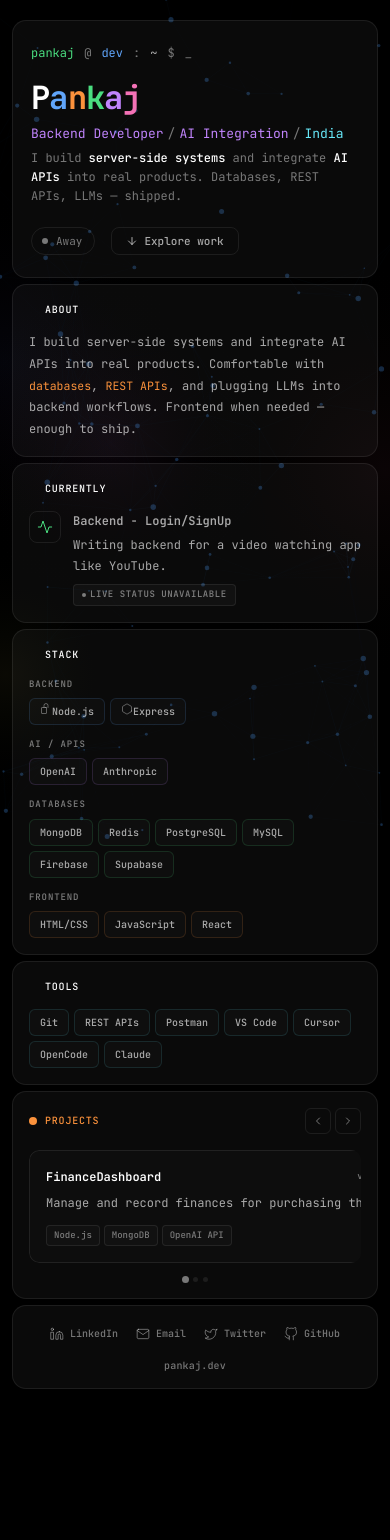
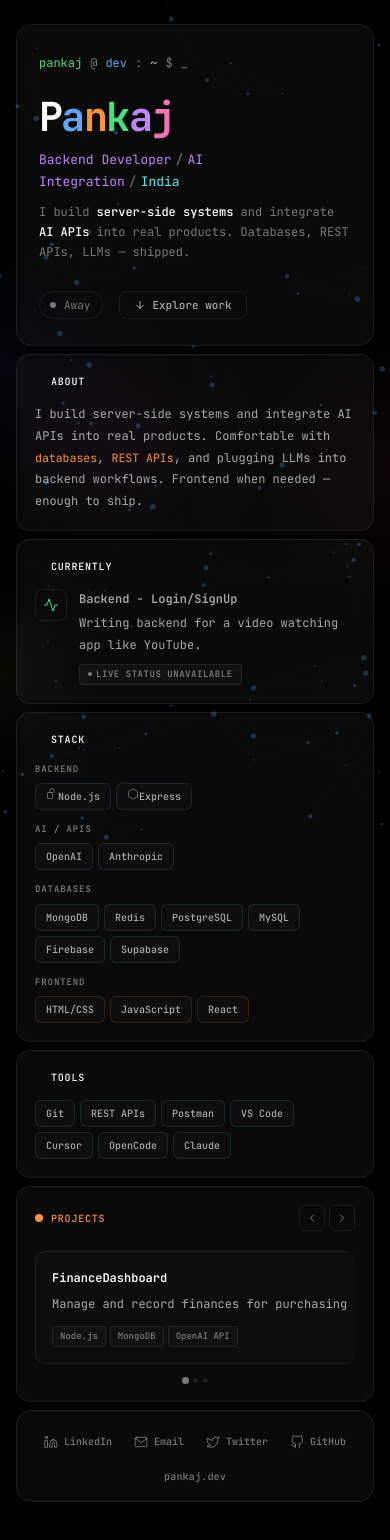
Before and after one commit to pankaj-q/About_me, a React (Vite) app in the folder client/: page / in a window 390 px wide. Shown: the top 1540 px of the page. Before the commit the page ends 1429 px from the top, so only its background shows below. Built offline with nearby package versions, Linux system fonts and the light colour scheme; no server answers.

Commit message:
UI part changes

```diff
--- a/client/index.html
+++ b/client/index.html
@@ -3,7 +3,7 @@
   <head>
     <meta charset="UTF-8" />
     <meta name="viewport" content="width=device-width, initial-scale=1.0" />
-    <title>Pankaj — Portfolio</title>
+    <title>Pankaj-Backend Developer</title>
     <link rel="preconnect" href="https://fonts.googleapis.com" />
     <link rel="preconnect" href="https://fonts.gstatic.com" crossorigin />
     <link href="https://fonts.googleapis.com/css2?family=JetBrains+Mono:wght@300;400;500;600;700&display=swap" rel="stylesheet" />
--- a/client/src/App.css
+++ b/client/src/App.css
@@ -26,37 +26,34 @@
   background: var(--bg);
   color: var(--text);
   font-family: var(--font);
-  font-size: 13px;
+  font-size: 14px;
   line-height: 1.7;
   min-height: 100vh;
-  display: flex;
-  justify-content: center;
-  padding: 40px 16px 60px;
   overflow-x: hidden;
   -webkit-font-smoothing: antialiased;
 }
 
 #root {
   width: 100%;
-  display: flex;
-  justify-content: center;
 }
 
 .portfolio {
   width: 100%;
-  max-width: 720px;
+  max-width: 1200px;
+  margin: 0 auto;
+  padding: 48px 32px 80px;
   display: flex;
   flex-direction: column;
-  gap: 6px;
+  gap: 8px;
   position: relative;
   z-index: 1;
 }
 
 /* ─── HERO ─── */
 .hero {
-  padding: 32px 32px 28px;
+  padding: 48px 48px 36px;
   border: 1px solid var(--border);
-  border-radius: 14px;
+  border-radius: 16px;
   background: var(--surface);
   animation: fadeIn 0.5s ease both;
 }
@@ -64,10 +61,10 @@
 .hero-line {
   display: flex;
   align-items: center;
-  gap: 10px;
-  font-size: 12px;
+  gap: 12px;
+  font-size: 14px;
   color: var(--text-dim);
-  margin-bottom: 24px;
+  margin-bottom: 32px;
   user-select: none;
 }
 
@@ -78,11 +75,11 @@
 .hero-line-dollar { color: var(--text-dim); }
 
 .hero-name {
-  font-size: 48px;
+  font-size: 72px;
   font-weight: 700;
-  line-height: 1.05;
-  letter-spacing: -0.03em;
-  margin-bottom: 8px;
+  line-height: 1;
+  letter-spacing: -0.04em;
+  margin-bottom: 12px;
   display: flex;
   gap: 0;
 }
@@ -104,9 +101,9 @@
 }
 
 .hero-title {
-  font-size: 13px;
+  font-size: 15px;
   color: var(--text-mid);
-  margin-bottom: 4px;
+  margin-bottom: 8px;
 }
 
 .hero-title-code {
@@ -123,10 +120,11 @@
 }
 
 .hero-tagline {
-  font-size: 12px;
+  font-size: 14px;
   color: var(--text-dim);
-  margin-bottom: 20px;
-  line-height: 1.6;
+  margin-bottom: 28px;
+  line-height: 1.7;
+  max-width: 640px;
 }
 
 .hero-tagline strong {
@@ -224,15 +222,15 @@
 /* ─── GRID ─── */
 .mid-grid {
   display: grid;
-  grid-template-columns: 1fr 1fr;
-  gap: 6px;
+  grid-template-columns: 2fr 1.5fr 1.5fr;
+  gap: 8px;
   align-items: start;
 }
 
 .mid-col {
   display: flex;
   flex-direction: column;
-  gap: 6px;
+  gap: 8px;
 }
 
 /* ─── PANEL ─── */
@@ -443,7 +441,11 @@
   display: flex;
   align-items: center;
   justify-content: space-between;
-  margin-bottom: 16px;
+  margin-bottom: 20px;
+}
+
+.project-card {
+  min-width: calc(33.33% - 6px);
 }
 
 .slider-arrows {
@@ -602,9 +604,9 @@
   display: flex;
   align-items: center;
   justify-content: space-between;
-  padding: 18px 24px;
+  padding: 24px 32px;
   border: 1px solid var(--border);
-  border-radius: 14px;
+  border-radius: 16px;
   background: var(--surface);
   animation: fadeIn 0.5s ease both;
   animation-delay: 0.15s;
@@ -652,18 +654,23 @@
 }
 
 /* ─── RESPONSIVE ─── */
+@media (max-width: 900px) {
+  .mid-grid { grid-template-columns: 1fr 1fr; }
+  .project-card { min-width: calc(50% - 4px); }
+}
 @media (max-width: 640px) {
-  body { padding: 20px 12px 40px; }
-  .portfolio { max-width: 100%; }
-  .hero { padding: 22px 18px 22px; }
-  .hero-name { font-size: 32px; }
-  .hero-line { margin-bottom: 18px; }
+  .portfolio { padding: 24px 16px 60px; }
+  .hero { padding: 28px 22px 26px; }
+  .hero-line { font-size: 12px; margin-bottom: 24px; gap: 8px; }
+  .hero-name { font-size: 40px; }
+  .hero-title { font-size: 13px; }
+  .hero-tagline { font-size: 12px; max-width: 100%; }
   .mid-grid { grid-template-columns: 1fr; }
-  .panel { padding: 16px 16px; }
-  .project-card { min-width: calc(100% - 0px); }
-  .footer { padding: 14px 16px; flex-direction: column; gap: 10px; }
-  .footer-links { gap: 2px; }
-  .footer-link { padding: 4px 7px; font-size: 10px; }
+  .panel { padding: 18px; }
+  .project-card { min-width: 100%; }
+  .footer { padding: 16px 18px; flex-direction: column; gap: 12px; }
+  .footer-links { gap: 4px; }
+  .footer-link { padding: 5px 8px; font-size: 10px; }
 }
 
 @keyframes fadeIn {
--- a/client/src/App.jsx
+++ b/client/src/App.jsx
@@ -7,21 +7,25 @@
     name: 'FinanceDashboard',
     desc: 'Manage and record finances for purchasing things.',
     tags: ['Node.js', 'MongoDB', 'OpenAI API'],
+    url: 'https://github.com/pankaj/finance-dashboard',
   },
   {
     name: 'Restaurant Management',
     desc: 'Manage orders, payments, menus with the best customer experience.',
     tags: ['Express', 'PostgreSQL', 'Redis'],
+    url: 'https://github.com/pankaj/restaurant-mgmt',
   },
   {
     name: 'URL Shortener',
     desc: 'Short URLs powered by AI — clean, fast, trackable.',
     tags: ['Firebase', 'Supabase', 'Anthropic'],
+    url: 'https://github.com/pankaj/url-shortener',
   },
   {
     name: 'TO-DO App',
     desc: 'Simple daily task manager built with vanilla stack.',
     tags: ['HTML', 'CSS', 'JavaScript'],
+    url: 'https://github.com/pankaj/todo-app',
   },
 ];
 
@@ -193,8 +197,10 @@
                 </div>
               </div>
             </Panel>
+          </div>
 
-            <Panel {...panelConfig.tools} delay={0.10}>
+          <div className="mid-col">
+            <Panel {...panelConfig.tools} delay={0.06}>
               <div className="pills">
                 <span className="pill pill--tool">Git</span>
                 <span className="pill pill--tool">REST APIs</span>
@@ -230,7 +236,7 @@
                 <div key={p.name} className="project-card" ref={(el) => (cardRefs.current[i] = el)}>
                   <div className="project-top">
                     <span className="project-name">{p.name}</span>
-                    <a href="#" className="project-link">
+                    <a href={p.url} target="_blank" rel="noopener noreferrer" className="project-link" onClick={(e) => e.stopPropagation()}>
                       view
                       <svg width="11" height="11" viewBox="0 0 24 24" fill="none" stroke="currentColor" strokeWidth="2" strokeLinecap="round" strokeLinejoin="round"><path d="M18 13v6a2 2 0 0 1-2 2H5a2 2 0 0 1-2-2V8a2 2 0 0 1 2-2h6"/><polyline points="15 3 21 3 21 9"/><line x1="10" y1="14" x2="21" y2="3"/></svg>
                     </a>
```
Also changed, not shown: 1 other file (tests, documents, lock files or other folders).
